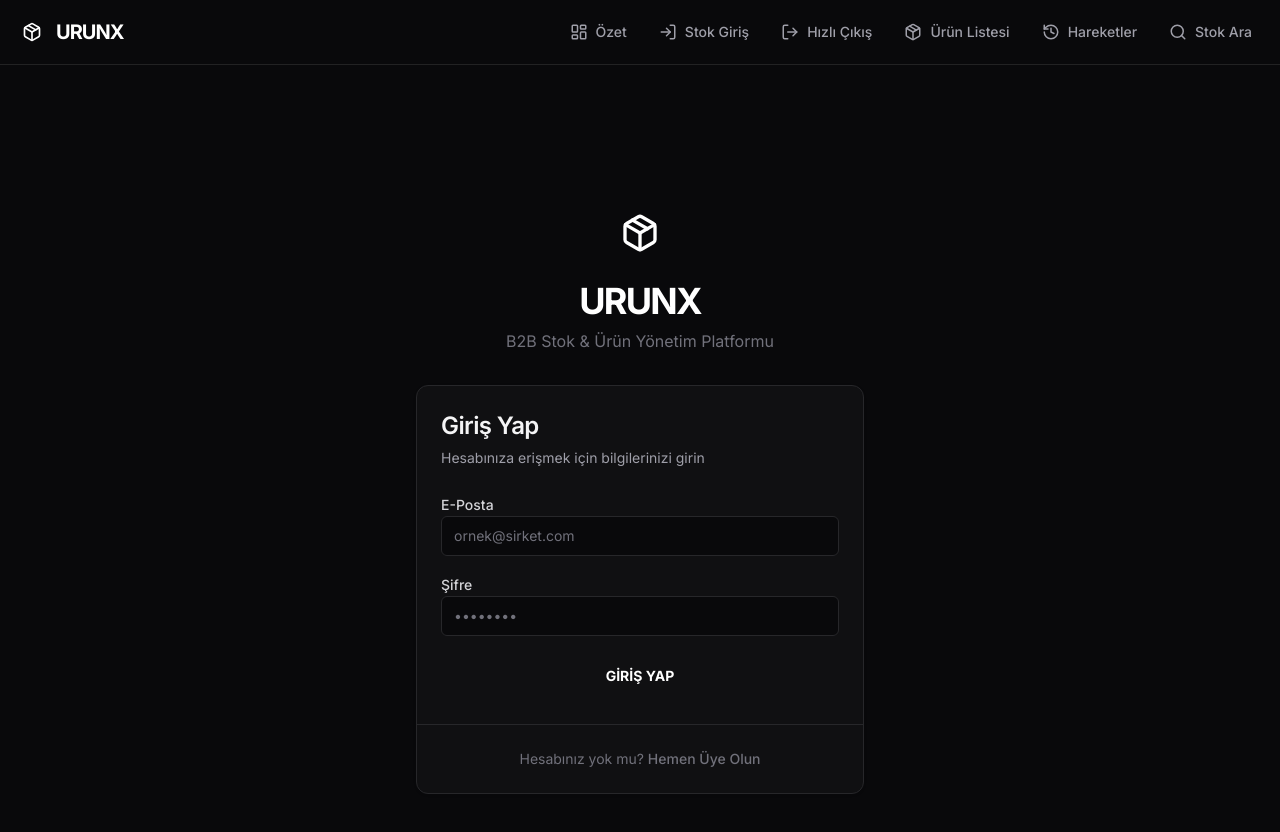
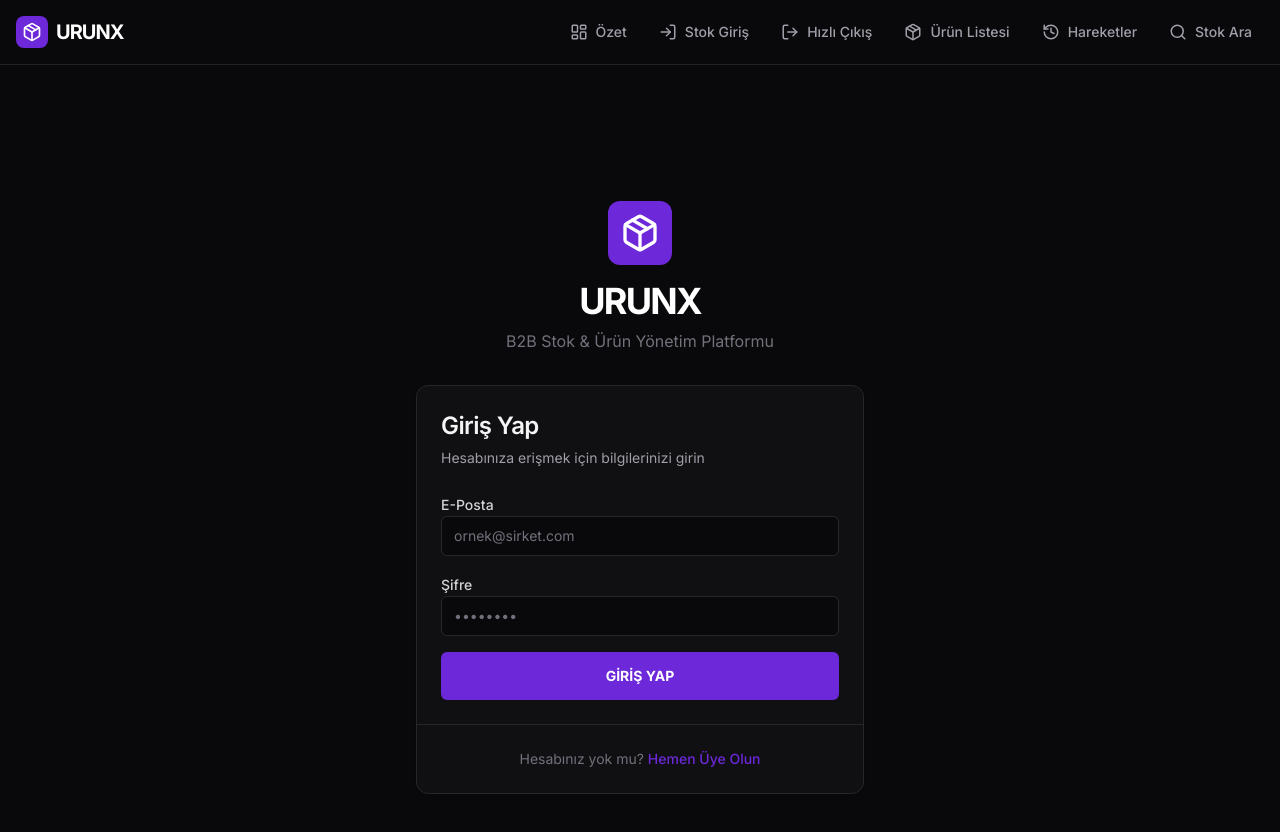
Before and after one commit to sinanzenbil-lgtm/urunx.com.tr, a Next.js app: page /login in a window 1280 px wide. Shown: the top 832 px of the page. Built offline with nearby package versions, Linux system fonts and the light colour scheme.

Commit message:
Fix: Properly format Tailwind 4 theme variables to fix invisible modals

```diff
--- a/app/globals.css
+++ b/app/globals.css
@@ -24,25 +24,25 @@
 }
 
 :root {
-  --background: 240 10% 3.9%;
-  --foreground: 0 0% 98%;
-  --card: 240 10% 3.9%;
-  --card-foreground: 0 0% 98%;
-  --popover: 240 10% 3.9%;
-  --popover-foreground: 0 0% 98%;
-  --primary: 263.4 70% 50.4%;
-  --primary-foreground: 210 40% 98%;
-  --secondary: 240 3.7% 15.9%;
-  --secondary-foreground: 0 0% 98%;
-  --muted: 240 3.7% 15.9%;
-  --muted-foreground: 240 5% 64.9%;
-  --accent: 240 3.7% 15.9%;
-  --accent-foreground: 0 0% 98%;
-  --destructive: 0 62.8% 30.6%;
-  --destructive-foreground: 0 0% 98%;
-  --border: 240 3.7% 15.9%;
-  --input: 240 3.7% 15.9%;
-  --ring: 240 4.9% 83.9%;
+  --background: hsl(240 10% 3.9%);
+  --foreground: hsl(0 0% 98%);
+  --card: hsl(240 10% 3.9%);
+  --card-foreground: hsl(0 0% 98%);
+  --popover: hsl(240 10% 3.9%);
+  --popover-foreground: hsl(0 0% 98%);
+  --primary: hsl(263.4 70% 50.4%);
+  --primary-foreground: hsl(210 40% 98%);
+  --secondary: hsl(240 3.7% 15.9%);
+  --secondary-foreground: hsl(0 0% 98%);
+  --muted: hsl(240 3.7% 15.9%);
+  --muted-foreground: hsl(240 5% 64.9%);
+  --accent: hsl(240 3.7% 15.9%);
+  --accent-foreground: hsl(0 0% 98%);
+  --destructive: hsl(0 62.8% 30.6%);
+  --destructive-foreground: hsl(0 0% 98%);
+  --border: hsl(240 3.7% 15.9%);
+  --input: hsl(240 3.7% 15.9%);
+  --ring: hsl(240 4.9% 83.9%);
   --radius: 0.75rem;
 }
 
@@ -68,7 +68,7 @@
 /* Base styles override */
 @layer base {
   body {
-    background-color: var(--color-zinc-950);
+    background-color: var(--background);
     color: var(--foreground);
   }
 }
```
